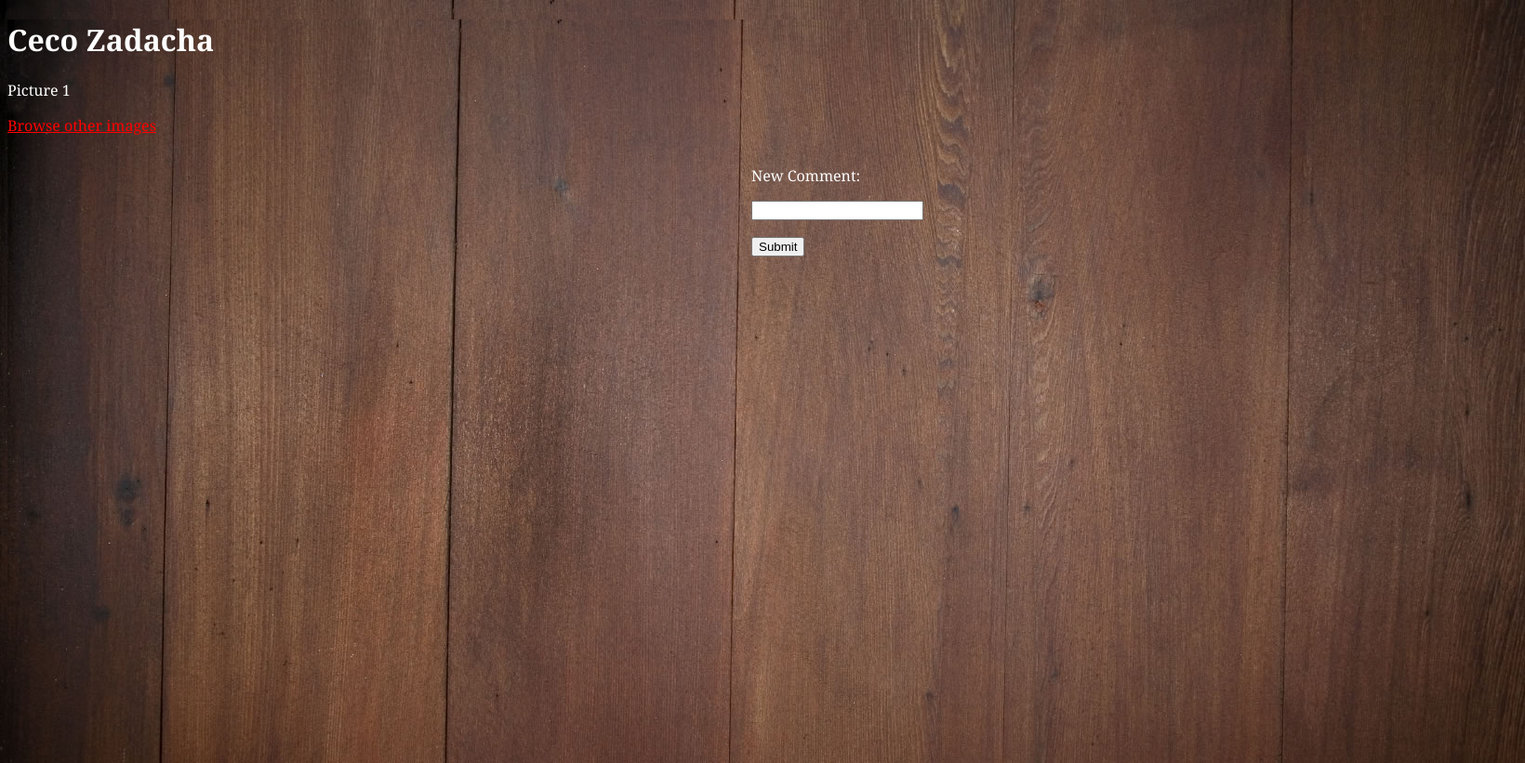
After one commit to Kuki98/CecoZad-Flask, a Flask app: template templates/edit_comment.html in a window 1640 px wide. The commit adds this page. Shown: the whole page at 93% size. Run offline with Flask 2, Linux system fonts and the light colour scheme; the template is opened without the code that fills it, so the values that code supplies are empty.

Commit message:
Refactor the application
Use better file names.

Use the new database model.

and much more... a million more miles to go!

Things left to do:
* Fix the edition of comments
* escape SQL injections.
* use name based arrays from mysql cursor instead of integer indexes
* Fix the layout.
* Allow multi-line comments
* Be the next facebook!!!

```diff
--- a/application.py
+++ b/application.py
@@ -1,71 +1,84 @@
 #!/home/pr0phet/anaconda3/bin/python3
 from flask import Flask, request, render_template, redirect, url_for
 import mysql.connector
+import os
 
+app_path = os.getcwd()
+images_path = '/static/uploads/'
 db = mysql.connector.connect(
     host="localhost",
     user="root",
-    password="navi98%",
-    database="DB_work"
+    password="root",
+    database="kuki",
+    port="23306"
 )
 cursor = db.cursor()
 
 app = Flask(__name__)
+
+
 @app.route('/')
 @app.route('/index')
 def index():
-	query="SELECT img_path, img_name\
-			FROM imageTable"
-	cursor.execute(query)
-	return render_template('index.html', images=cursor)
+    query = "SELECT id, path, name FROM images"
+    cursor.execute(query)
+    return render_template('index.html', images=cursor)
 
-@app.route('/<pic_name>')
-def view_comment(pic_name):
-	query= 'SELECT comment, comment_id, img_name\
-			FROM commentsTable'
-	cursor.execute(query)
-	return render_template('static_page.html', names=cursor, pic_name=pic_name)
 
-@app.route('/submit_comment/<pic_name>', methods=['POST', 'GET'])
-def submit_comment(pic_name=None):
-	#get comment and insert into base
-	if request.method == 'POST':
-		query = "INSERT INTO commentsTable(comment, img_name)\
-				VALUES('%s', '%s')" % (request.form['comment'], request.form['image-name'])
-		cursor.execute(query)
-		db.commit()
-		return redirect(url_for('view_comment', pic_name=pic_name))
+@app.route('/<pic_id>')
+def view_comment(pic_id):
+    query = "SELECT id, path, name FROM images WHERE id = " + pic_id + ' LIMIT 1';
+    cursor.execute(query)
+    image = cursor.fetchone()
+    query = 'SELECT c.comment, c.id FROM comments c WHERE c.image_id = ' + pic_id
+    cursor.execute(query)
+    return render_template('view_image.html', comments=cursor, image=image)
 
-@app.route('/delete_comment/<pic_name>', methods=['POST', 'GET'])
-def delete_comment(pic_name=None):
-	if request.method == 'POST':
-		query = "DELETE FROM commentsTable\
-				WHERE comment_id = '%s'" % request.form['delete_comment']
-		cursor.execute(query)
-		db.commit()
-		return redirect(url_for('view_comment', pic_name=pic_name))
 
-@app.route('/edit_comment/<pic_name>', methods=['POST', 'GET'])
-def edit_comment(pic_name=None):
-	edit_value = request.form['edit_comment']
-	return render_template('edit_page.html', edit_value=edit_value, pic_name=pic_name)
+@app.route('/submit_comment/<pic_id>', methods=['POST', 'GET'])
+def submit_comment(pic_id):
+    # get comment and insert into base
+    if request.method == 'POST':
+        query = "INSERT INTO comments(comment, image_id)\
+				VALUES('%s', '%s')" % (request.form['comment'], pic_id)
+        cursor.execute(query)
+        db.commit()
+        return redirect(url_for('view_comment', pic_id=pic_id))
+
+
+@app.route('/delete_comment/<pic_id>', methods=['POST', 'GET'])
+def delete_comment(pic_id=None):
+    if request.method == 'POST':
+        query = "DELETE FROM comments WHERE id = '%s'" % request.form['delete_comment']
+        cursor.execute(query)
+        db.commit()
+        return redirect(url_for('view_comment', pic_id=pic_id))
+
+
+@app.route('/edit_comment/<pic_id>', methods=['POST', 'GET'])
+def edit_comment(pic_id=None):
+    edit_value = request.form['edit_comment']
+    return render_template('edit_comment.html', edit_value=edit_value, pic_id=pic_id)
+
 
 @app.route('/update_comment/<pic_name>', methods=['POST', 'GET'])
 def update_comment(pic_name=None):
-	if request.method == 'POST':
-		query = "UPDATE commentsTable\
+    if request.method == 'POST':
+        query = "UPDATE comments\
 					SET comment = '%s'\
 					WHERE comment_id = '%s' " % (request.form['new_comment'], request.form['edit_value'])
-		cursor.execute(query)
-		db.commit()
-	return redirect(url_for('view_comment', pic_name=pic_name))
+        cursor.execute(query)
+        db.commit()
+    return redirect(url_for('view_comment', pic_name=pic_name))
+
+
 @app.route('/upload_file', methods=['POST', 'GET'])
 def upload_file():
-	if request.method == 'POST':
-		f = request.files['image_upload']
-		f.save('/home/pr0phet/MyProjects/Web/static/' + f.filename)
-		query = "INSERT INTO imageTable(img_path, img_name)\
-				VALUES('%s', '%s')" % (('/static/' + f.filename), (f.filename))
-		cursor.execute(query)
-		db.commit()
-		return redirect(url_for('index'))
+    if request.method == 'POST':
+        f = request.files['image_upload']
+        f.save(app_path + images_path + f.filename)
+        query = "INSERT INTO images(path, name)\
+				VALUES('%s', '%s')" % ((images_path + f.filename), (f.filename))
+        cursor.execute(query)
+        db.commit()
+        return redirect(url_for('index'))
--- /dev/null
+++ b/templates/edit_comment.html
@@ -0,0 +1,23 @@
+<!DOCTYPE html>
+<head>
+    <link rel="stylesheet" type="text/css" href="{{ url_for('static',filename='style.css') }}">
+</head>
+<body>
+<h1>Ceco Zadacha</h1>
+<p>Picture 1</p>
+<p><a href="{{ url_for('index') }}">Browse other images</a></p>
+<div id="ImageContainer">
+    <img src="{{ pic }}" />
+</div>
+<div id="CommentContainer">
+    <div id="CommentEnter">
+        <form action="{{ url_for('update_comment', pic_name=pic_name) }}" method="post">
+            <P> New Comment:</P>
+            <input type="text" name="new_comment" id="new_comment" /><br><br>
+            <input type="hidden" name="image-name" value={{ pic_name }}>
+            <button type="submit" name="edit_value" value="{{ edit_value }}">Submit</button>
+        </form>
+    </div>
+</div>
+</body>
+</html>
```
Also changed, not shown: templates/edit_page.html (deleted, +0 -23 lines), templates/index.html (+8 -5 lines), templates/static_page.html (deleted, +0 -37 lines), templates/view_image.html (added, +36 -0 lines).
